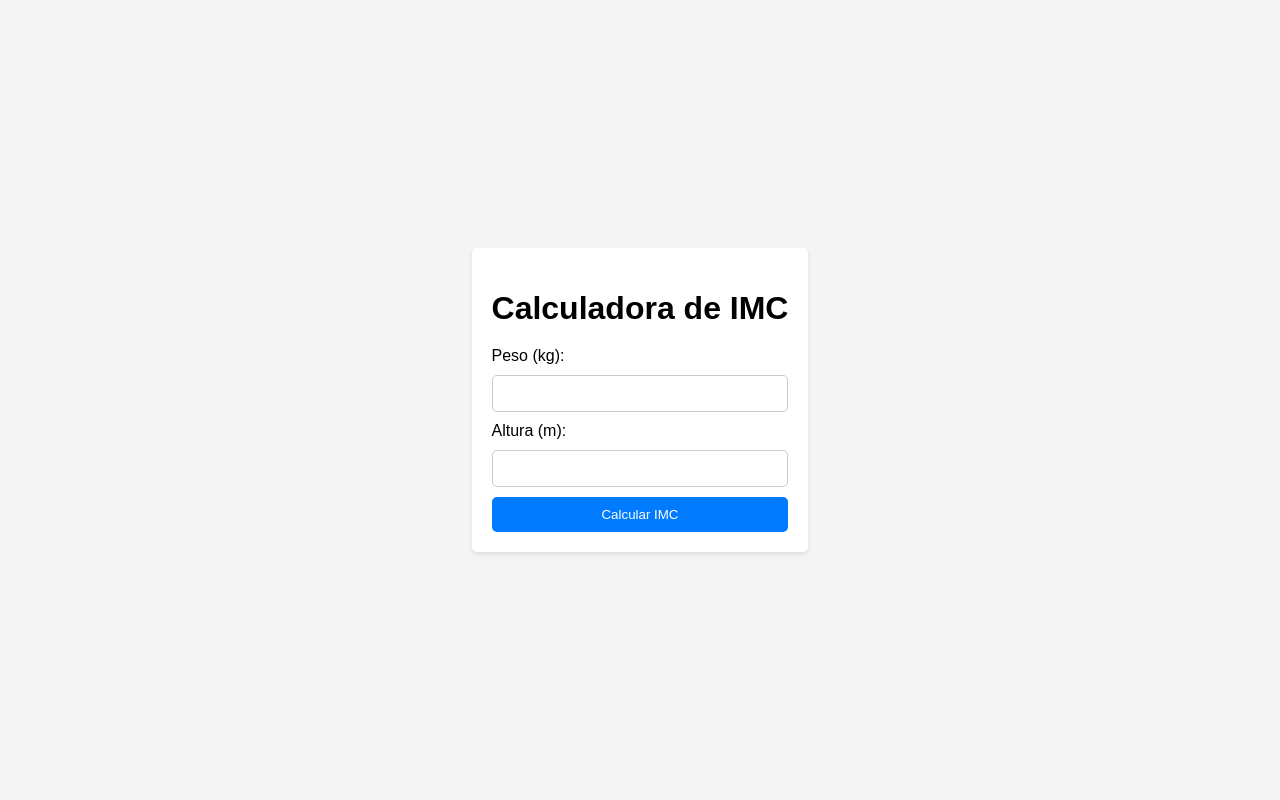
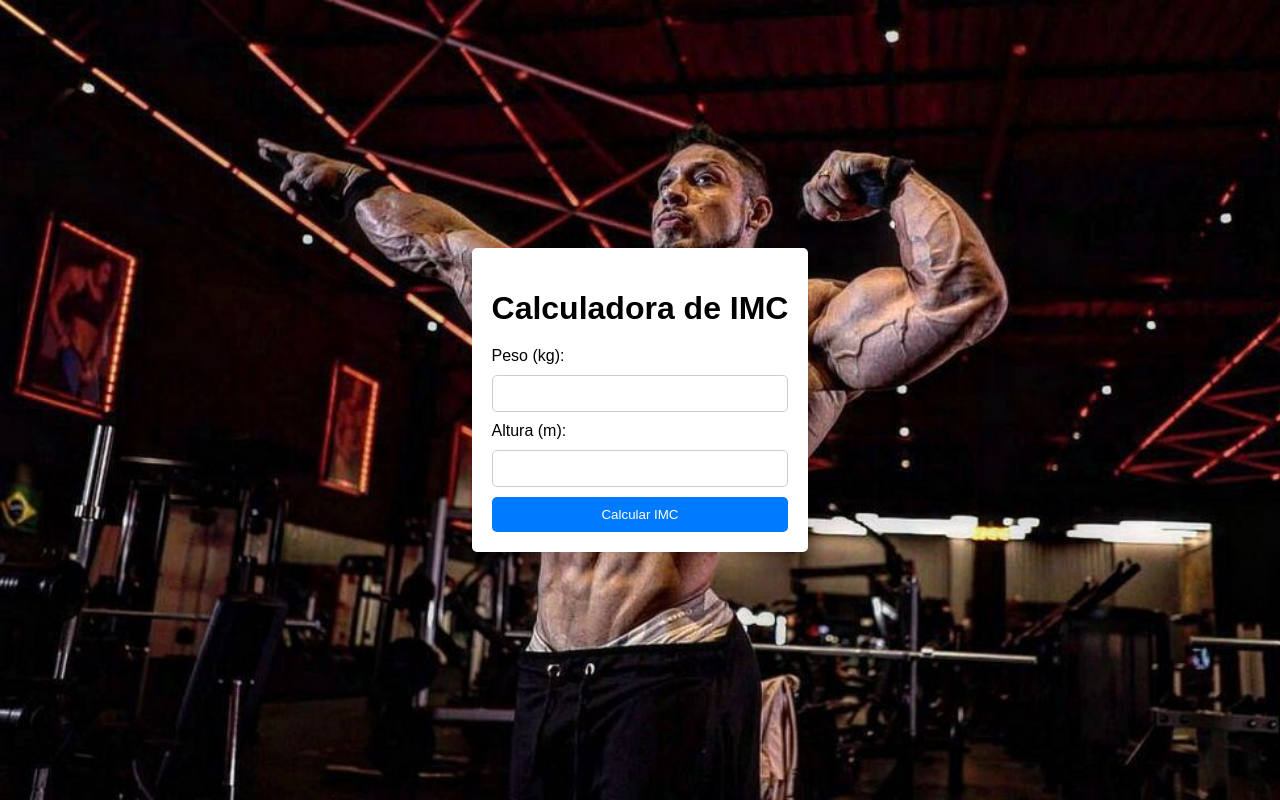
Before and after one commit to lucasoliveira2023/Mba-Apiweb, a Flask app: page / in a window 1280 px wide. Run offline with Flask 3, Linux system fonts and the light colour scheme.

Commit message:
front-end pronto

```diff
--- a/imc_app/app.py
+++ b/imc_app/app.py
@@ -19,7 +19,7 @@ def classificar_imc(imc):
     elif 35 <= imc <= 40:
         return 'obesidade grau 2'
     else:
-        'obesidade grau 3'
+        return 'obesidade grau 3'
 
 @app.route('/', methods=['GET', 'POST'])
 def index():
@@ -31,7 +31,7 @@ def index():
             imc = calcular_imc(peso, altura)
             classificacao = classificar_imc(imc)
 
-            return render_template('index.htm', imc=imc, classificacao=classificacao)
+            return render_template('index.html', imc=imc, classificacao=classificacao)
         except ValueError:
             return render_template('index.html', error='por favor, insira valores validos para peso e altura')
 
--- a/imc_app/templates/index.html
+++ b/imc_app/templates/index.html
@@ -5,6 +5,13 @@
     <meta name="viewport" content="width=device-width, initial-scale=1.0">
     <title>Calculadora de IMC</title>
     <link rel="stylesheet" href="{{ url_for('static', filename='styles.css') }}">
+    <link rel="stylesheet" href="{{ url_for('static', filename='styles.css') }}">
+    <style>
+        body {
+            background-image: url('{{ url_for('static', filename='background.jpg') }}');
+            background-size: cover;
+        }
+    </style>
 </head>
 <body>
     <div class="container">
```
Also changed, not shown: imc_app/static/background.jpg (added).
